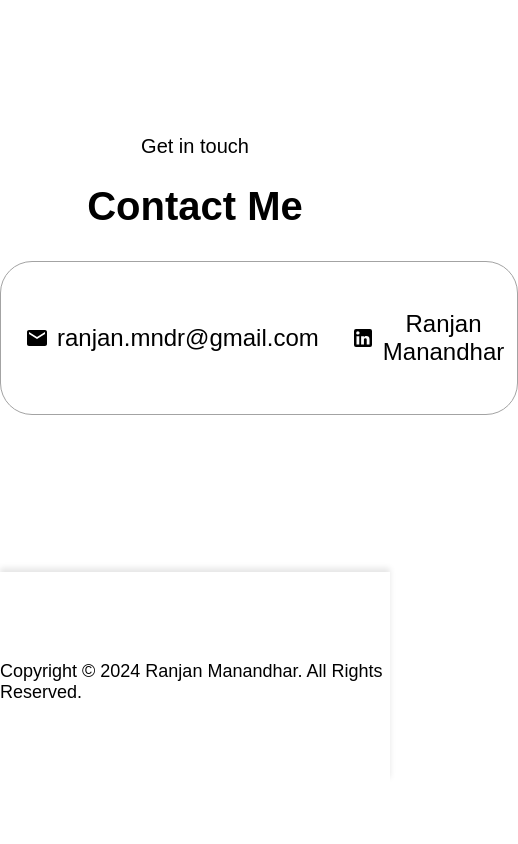
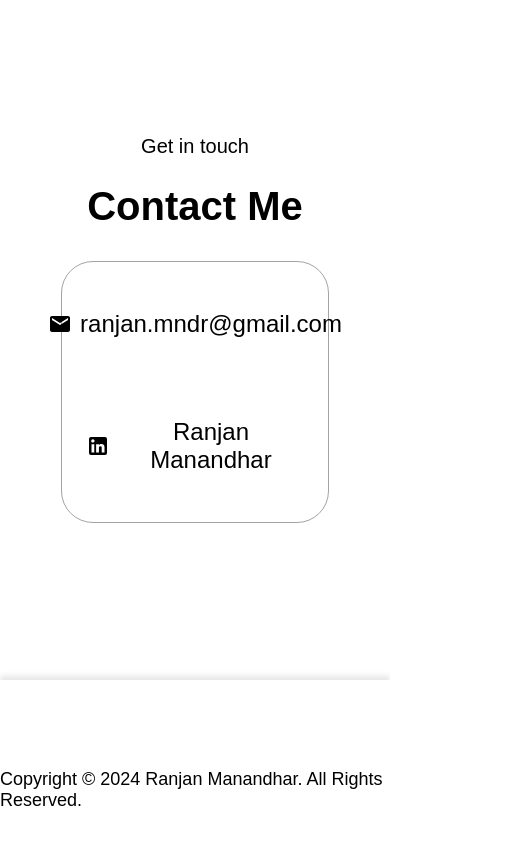
Before and after one commit to ranjanmanandhar/portfolio, a React (Create React App) app: page / in a window 390 px wide. Shown: the part 1649-2493 px from the top of the page, 518 px wide, since content can reach past the window. Before the commit the page ends 2431 px from the top, so only its background shows below. Built offline with nearby package versions, Linux system fonts and the light colour scheme; a web font is replaced by a local one.

Commit message:
add contact css

```diff
--- a/src/styles/Contact.css
+++ b/src/styles/Contact.css
@@ -19,3 +19,17 @@
   .contact .upper-container {
     width: 500px;
   }
+
+  .contact .info-container:hover {
+    color: grey;
+    text-decoration: underline;
+    text-underline-offset: 0.5rem;
+    cursor: pointer;
+  }
+
+  @media only screen and (max-width: 600px) {
+    .contact .upper-container {
+        width: 250px;
+        flex-direction: column;
+      }
+  }
```
